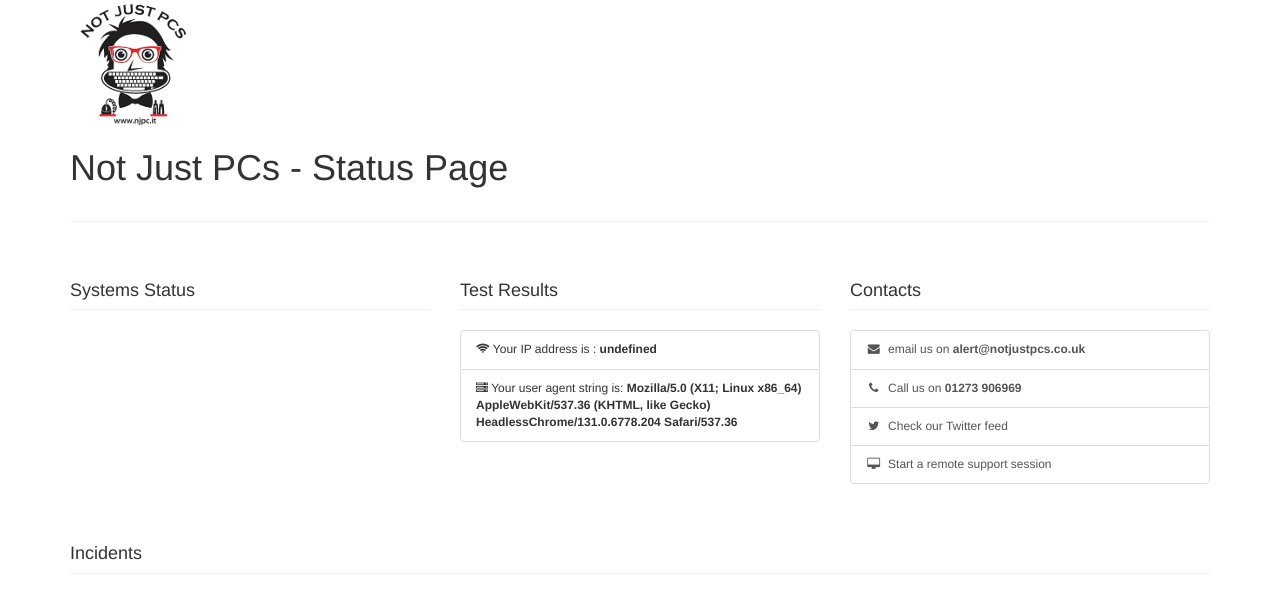
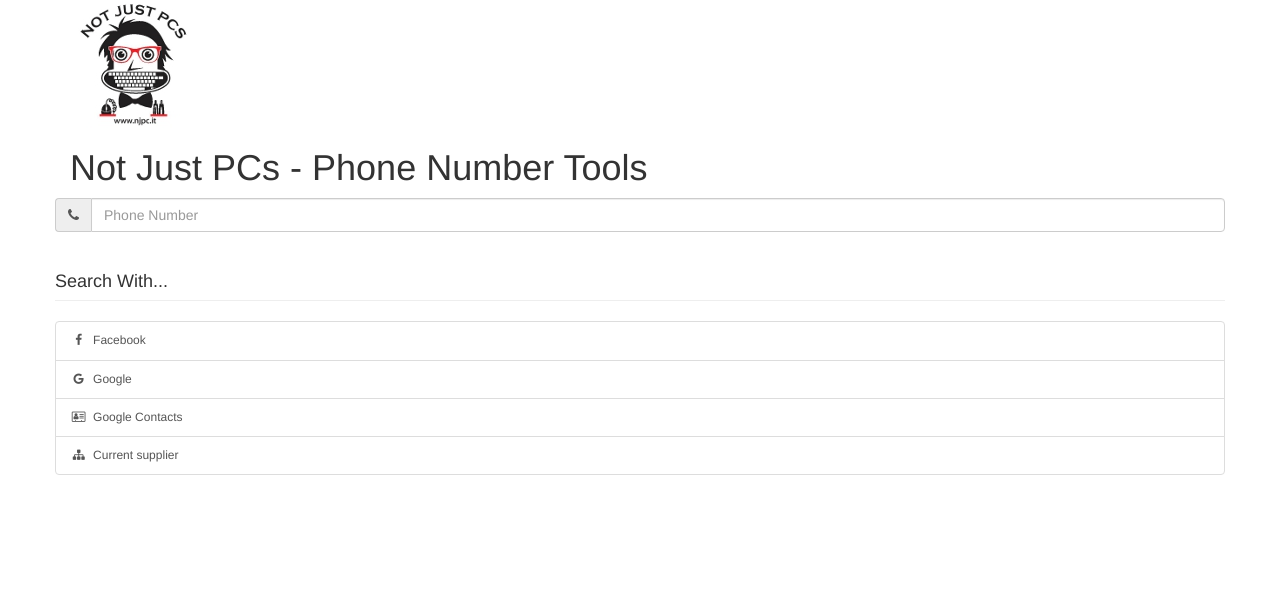
Before and after one commit to NotJustPCs/pt.notjustpcs.co.uk, a plain HTML site: page index.html in a window 1280 px wide. Drawn offline with nearby package versions, Linux system fonts and the light colour scheme.

Commit message:
Update index.html

```diff
--- a/index.html
+++ b/index.html
@@ -4,7 +4,7 @@
 	<meta charset="utf-8">
 	<meta http-equiv="X-UA-Compatible" content="IE=edge">
 	<meta name="viewport" content="width=device-width, initial-scale=1, shrink-to-fit=no">
-	<meta name="description" content="Service status for Not Just PCs">
+	<meta name="description" content="Phone Number Tools for Not Just PCs">
 	<meta name="robots" content="index, follow">
 	<meta http-equiv="cache-control" content="max-age=0" />
 	<meta http-equiv="cache-control" content="no-cache" />
@@ -35,14 +35,12 @@
 	<link rel="stylesheet" href="https://maxcdn.bootstrapcdn.com/font-awesome/4.7.0/css/font-awesome.min.css">
 	<link href="https://maxcdn.bootstrapcdn.com/bootstrap/3.3.7/css/bootstrap.min.css" rel="stylesheet" integrity="sha384-BVYiiSIFeK1dGmJRAkycuHAHRg32OmUcww7on3RYdg4Va+PmSTsz/K68vbdEjh4u" crossorigin="anonymous">
 <!-- scripts -->
-	<script type="text/javascript">var userip;</script>
-	<script type="text/javascript" src="https://l2.io/ip.js?var=userip"></script>
 	<script>
 		  (function(i,s,o,g,r,a,m){i['GoogleAnalyticsObject']=r;i[r]=i[r]||function(){
 		  (i[r].q=i[r].q||[]).push(arguments)},i[r].l=1*new Date();a=s.createElement(o),
 		  m=s.getElementsByTagName(o)[0];a.async=1;a.src=g;m.parentNode.insertBefore(a,m)
 		  })(window,document,'script','//www.google-analytics.com/analytics.js','ga');
-		  ga('create', 'UA-71838813-2', 'auto');
+		  ga('create', 'UA-71838813-4', 'auto');
 		  ga('send', 'pageview');
 	</script>
 </head>
@@ -50,39 +48,24 @@
 <div class="container">
 	<header>
 		<img src="Logo-Square-128px.jpg" />
-		<h1>Not Just PCs - Status Page</h1>
+		<h1>Not Just PCs - Phone Number Tools</h1>
 	</header>
-	<div class="panel" id="panel">
-		<div class="panel-heading">
-			<h3 class="panel-title" id="paneltitle"></h3>
+	<div class="row">
+		<form>
+			<div class="input-group mb-2 mr-sm-2 mb-sm-0">
+				<div class="input-group-addon"><i class="fa fa-phone" aria-hidden="true"></i></div>
+				<input type="text" class="form-control" id="inlineFormInputGroup" placeholder="Phone Number">
+			</div>
+		</form>
+	</div>
+	<div class="row">
+		<h4 class="page-header">Search With...</h4>
+		<div class="list-group" id="actions">
+			<a class="list-group-item" href="https://www.facebook.com/search/top/?q="><i class="fa fa-facebook fa-fw" aria-hidden="true"></i>&nbsp; Facebook</a>
+			<a class="list-group-item" href="https://www.google.co.uk/#q="><i class="fa fa-google fa-fw" aria-hidden="true"></i>&nbsp; Google</a>
+			<a class="list-group-item" href="https://contacts.google.com/u/0/preview/search/"><i class="fa fa-address-card-o fa-fw" aria-hidden="true"></i>&nbsp; Google Contacts</a>
+			<a class="list-group-item" href="https://portal.aql.com/telecoms/network_lookup.php?number=01372+230786&nlSubmit=submit"><i class="fa fa-sitemap fa-fw" aria-hidden="true"></i>&nbsp; Current supplier</a>
 		</div>
 	</div>
-	<div class="row">
-		<div class="col-sm-4">
-			<h4 class="page-header">Systems Status</h4>
-			<div class="list-group" id="services"></div>
-		</div>
-		<div class="col-sm-4">
-			<h4 class="page-header">Test Results</h4>
-			<div class="list-group" id="tests">
-				<li class="list-group-item"><i class="fa fa-wifi"></i> Your IP address is : <strong><script type="text/javascript">document.write(userip);</script></strong></li>
-				<li class="list-group-item"><i class="fa fa-server"></i> Your user agent string is: <strong><script type="text/javascript">document.write(navigator.userAgent);</script></strong></li>
-			</div>
-		</div>
-		<div class="col-sm-4">
-			<h4 class="page-header">Contacts</h4>
-			<div class="list-group" id="actions">
-				<a class="list-group-item" href="mailto:alert@notjustpcs.co.uk"><i class="fa fa-envelope fa-fw" aria-hidden="true"></i>&nbsp; email us on <strong>alert@notjustpcs.co.uk</strong></a>
-				<a class="list-group-item" href="tel:+441273906969"><i class="fa fa-phone fa-fw" aria-hidden="true"></i>&nbsp; Call us on <strong>01273 906969</strong></a>
-				<a class="list-group-item" href="https://twitter.com/notjustpcs" target="_blank"><i class="fa fa-twitter fa-fw" aria-hidden="true"></i>&nbsp; Check our Twitter feed</a>
-				<a class="list-group-item" href="https://get.teamviewer.com/notjustpcs" target="_blank"><i class="fa fa-desktop fa-fw" aria-hidden="true"></i>&nbsp; Start a remote support session</a>
-			</div>
-		</div>
-	</div>
-	<h4 class="page-header">Incidents</h4>
-	<div class="timeline-centered" id="incidents"></div>
-<!-- scripts -->
-	<script src="//code.jquery.com/jquery.min.js"></script>
-	<script src="script.js?v=20170223"></script>
 </body>
 </html>
```
